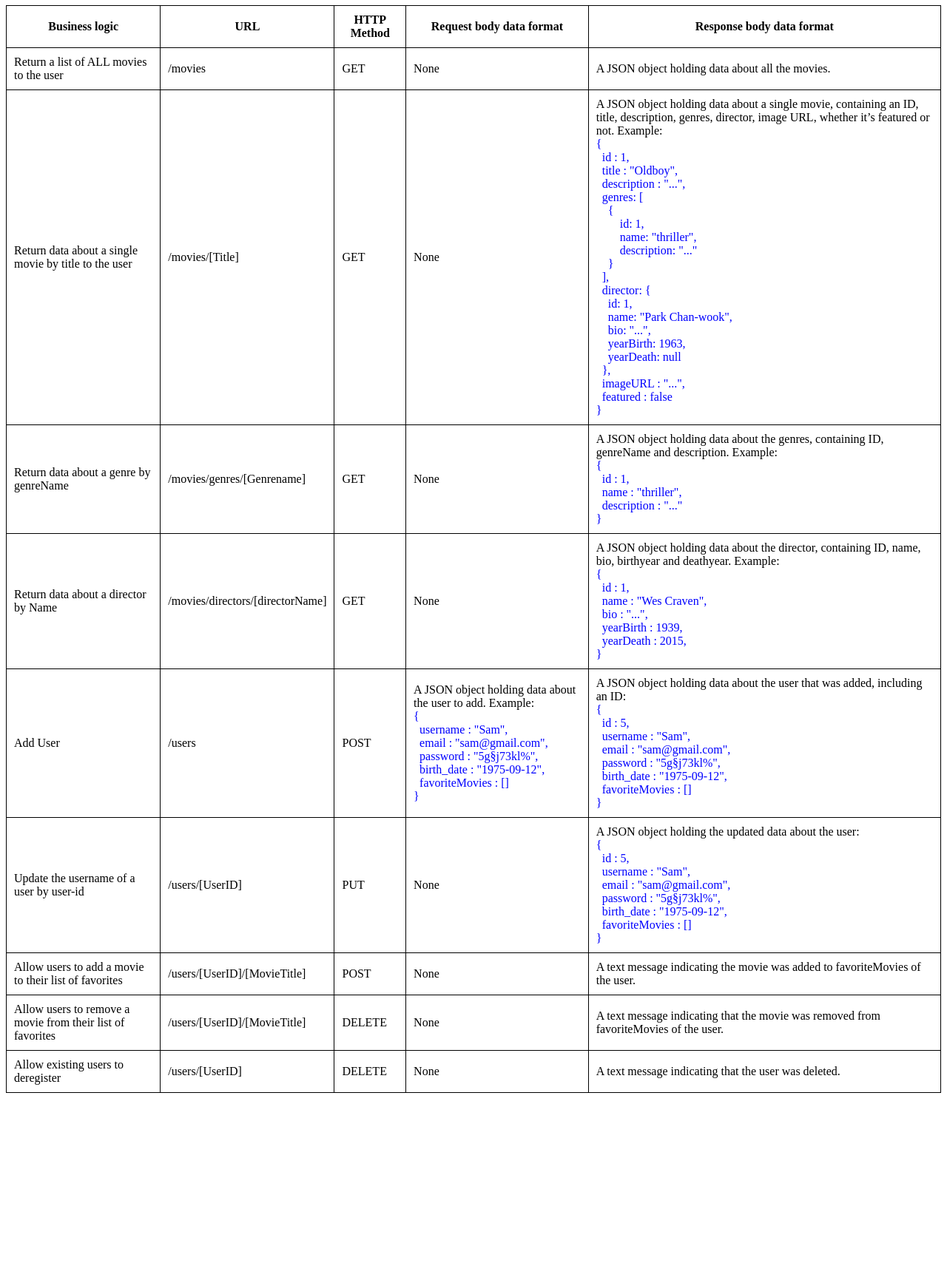
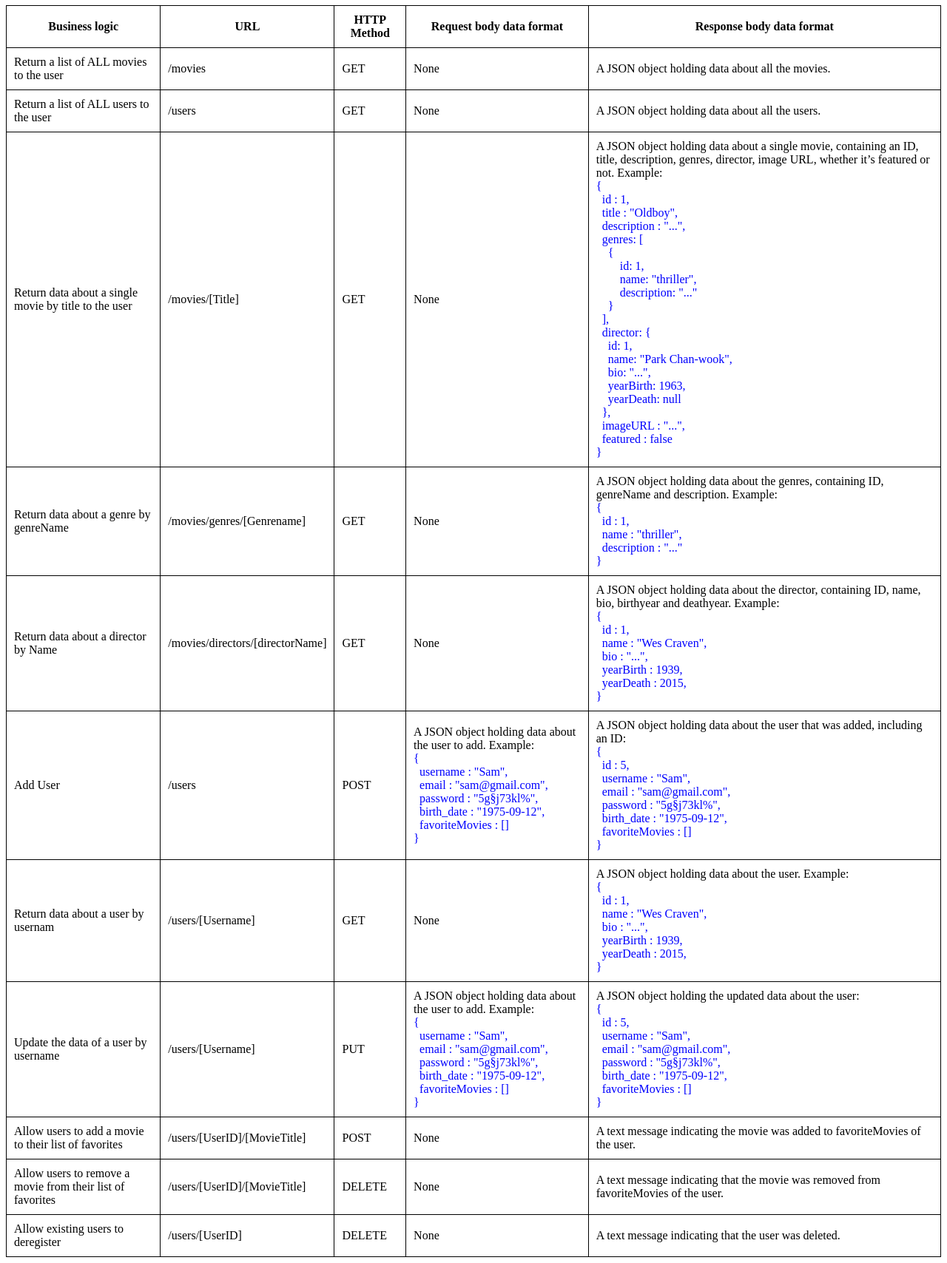
Before and after one commit to hantaray/movie_api, a website: page public/documentation.html in a window 1280 px wide. Shown: the part 120-1828 px from the top of the page at 74% size. Before the commit the page ends 1606 px from the top, so only its background shows below. Drawn offline with Linux system fonts and the light colour scheme.

Commit message:
updated documentation

```diff
--- a/public/documentation.html
+++ b/public/documentation.html
@@ -34,6 +34,13 @@
             <td>GET</td>
             <td>None</td>
             <td>A JSON object holding data about all the movies.</td>
+        </tr>
+        <tr>
+            <td>Return a list of ALL users to the user</td>
+            <td>/users</td>
+            <td>GET</td>
+            <td>None</td>
+            <td>A JSON object holding data about all the users.</td>
         </tr>
         <tr>
             <td>Return data about a single movie by title to the user</td>
@@ -136,10 +143,41 @@
             </td>
         </tr>
         <tr>
-            <td>Update the username of a user by user-id</td>
-            <td>/users/[UserID]</td>
+            <td>Return data about a user by usernam</td>
+            <td>/users/[Username]</td>
+            <td>GET</td>
+            <td>None</td>
+            <td>A JSON object holding data about the user.
+                Example:
+                <br>
+                <div style="color: blue;">
+                    {<br>
+                    &nbsp;&nbsp;id : 1,<br>
+                    &nbsp;&nbsp;name : "Wes Craven",<br>
+                    &nbsp;&nbsp;bio : "...",<br>
+                    &nbsp;&nbsp;yearBirth : 1939,<br>
+                    &nbsp;&nbsp;yearDeath : 2015,<br>
+                    }
+                </div>
+            </td>
+        </tr>
+        <tr>
+            <td>Update the data of a user by username</td>
+            <td>/users/[Username]</td>
             <td>PUT</td>
-            <td>None</td>
+            <td>A JSON object holding data about the user to add.
+                Example:
+                <br>
+                <div style="color: blue;">
+                    {<br>
+                    &nbsp;&nbsp;username : "Sam",<br>
+                    &nbsp;&nbsp;email : "sam@gmail.com",<br>
+                    &nbsp;&nbsp;password : "5g§j73kl%",<br>
+                    &nbsp;&nbsp;birth_date : "1975-09-12",<br>
+                    &nbsp;&nbsp;favoriteMovies : []<br>
+                    }
+                </div>
+            </td>
             <td>A JSON object holding the updated data about the user:
                 <br>
                 <div style="color: blue;">
```
